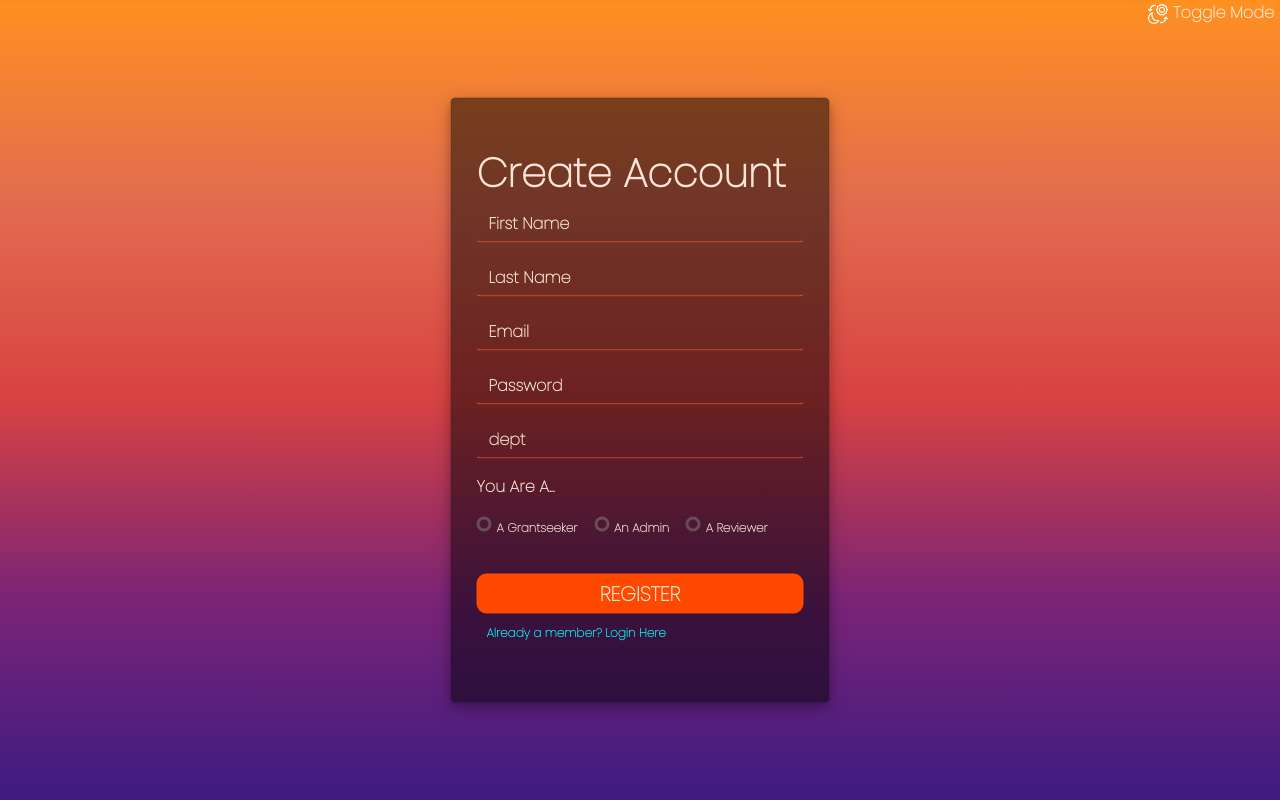
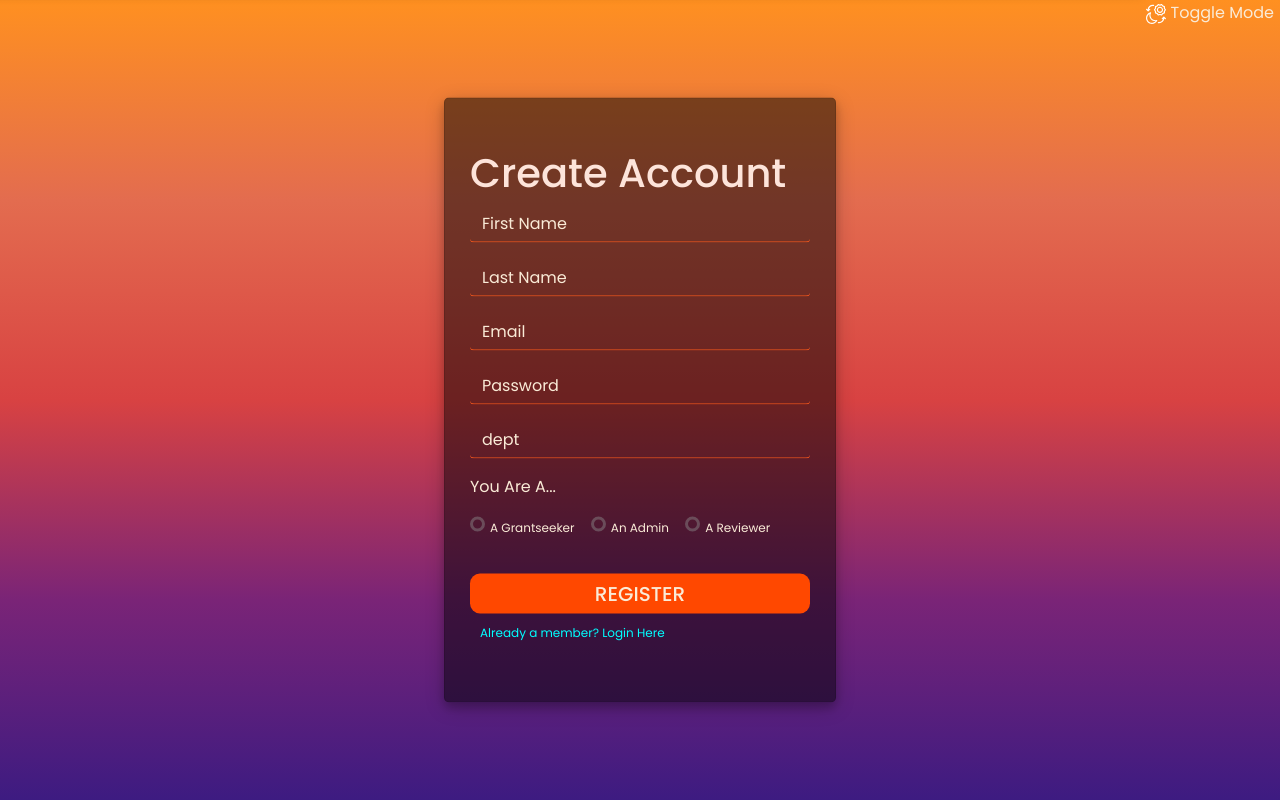
Before and after one commit to CSC400-GMS/gms, a Flask app: page /register in a window 1280 px wide. Run offline with Flask 2, Linux system fonts and the light colour scheme; some libraries are stand-ins or nearby versions.

Commit message:
font and dash design changes

```diff
--- a/gms/static/styles/style.css
+++ b/gms/static/styles/style.css
@@ -18,7 +18,7 @@ html {
   --divColor: rgba(0, 0, 0, 0.5);
   --invertColor: invert(1);
   --modalBG: rgba(0, 0, 0, 0.9);
-  --scrollBar: gray;
+  --scrollBar: rgb(45,45,45);
 }
 .light-mode {
   --mainBG: linear-gradient(#f0f1f6 85%, #fdecaf 90%, #e27474 95%, rgba(122,36,119,.8) 100%);
@@ -46,7 +46,7 @@ body {
 .btn-toggle {
   background-color: transparent;
   color: var(--contrastText);
-  font-weight: 700;
+  font-weight: 400;
   border: none;
   float: right;
 }
@@ -93,10 +93,14 @@ body::-webkit-scrollbar-thumb {
 body::-webkit-scrollbar-thumb:hover {
   background: #555;
 }
-
+.reviewer-panel::-webkit-scrollbar-corner,
+#admin-panel::-webkit-scrollbar-corner,
+#gs-panel::-webkit-scrollbar-corner {
+  background: var(--scrollBar);
+}
 .reg-log {
   color: var(--linkColor);
-  font-weight: 700;
+  font-weight: 400;
   font-size: .75em;
   padding: 10px;
 }
@@ -112,10 +116,13 @@ body::-webkit-scrollbar-thumb:hover {
   border-radius: 5px;
 }
 
-.form-check-label,
-.login-space h1{
+.form-check-label{
   color: var(--headerText);
-  font-weight: bold;
+  font-weight: 400;
+}
+.login-space h1 {
+  color: var(--headerText);
+  font-weight: 500;
 }
 
 .form-check-label {
@@ -142,7 +149,7 @@ body::-webkit-scrollbar-thumb:hover {
   border: 0;
   border-bottom: 1px solid rgb(255, 90, 27);
   background-color: inherit;
-  font-weight: bold;
+  font-weight: 400;
 }
 
 .form-group input::placeholder {
@@ -162,7 +169,7 @@ body::-webkit-scrollbar-thumb:hover {
   color: antiquewhite;
   padding: 5px 10px;
   margin-top: 35px;
-  font-weight: 900;
+  font-weight: 500;
 }
 
 #btn:hover {
@@ -436,11 +453,11 @@ input[type='checkbox']:checked + label:before{
 .admin-item a {
   color: antiquewhite;
   font-size: large;
-  font-weight: 700;
+  font-weight: 300;
 }
 
 #admin-panel ul, p {
-  font-weight: 700;
+  font-weight: 400;
   color: var(--contrastText);
 }
 
--- a/gms/templates/account_page.html
+++ b/gms/templates/account_page.html
@@ -6,7 +6,7 @@
       <title>Dashboard</title>
       <link rel="stylesheet" href="https://stackpath.bootstrapcdn.com/bootstrap/4.3.1/css/bootstrap.min.css" integrity="sha384-ggOyR0iXCbMQv3Xipma34MD+dH/1fQ784/j6cY/iJTQUOhcWr7x9JvoRxT2MZw1T"crossorigin="anonymous">
       <link rel="preconnect" href="https://fonts.gstatic.com">
-      <link href="https://fonts.googleapis.com/css2?family=Poppins:wght@100&display=swap" rel="stylesheet">
+      <link href="https://fonts.googleapis.com/css2?family=Poppins:wght@100;300;400;500&display=swap" rel="stylesheet">
       <link href="{{ url_for('static', filename='styles/style.css') }}" rel="stylesheet" type="text/css" />
       <link rel="stylesheet" href="https://use.fontawesome.com/releases/v5.15.2/css/all.css" integrity="sha384-vSIIfh2YWi9wW0r9iZe7RJPrKwp6bG+s9QZMoITbCckVJqGCCRhc+ccxNcdpHuYu" crossorigin="anonymous">
     </head>
--- a/gms/templates/admingrants.html
+++ b/gms/templates/admingrants.html
@@ -6,7 +6,8 @@
       <title>Grants</title>
       <link rel="stylesheet" href="https://stackpath.bootstrapcdn.com/bootstrap/4.3.1/css/bootstrap.min.css"
  integrity="sha384-ggOyR0iXCbMQv3Xipma34MD+dH/1fQ784/j6cY/iJTQUOhcWr7x9JvoRxT2MZw1T"crossorigin="anonymous">
-      <link href="https://fonts.googleapis.com/css2?family=Poppins:wght@100&display=swap" rel="stylesheet">
+      <link rel="preconnect" href="https://fonts.gstatic.com">
+      <link href="https://fonts.googleapis.com/css2?family=Poppins:wght@100;300;400;500&display=swap" rel="stylesheet">
       <link href="{{ url_for('static', filename='styles/style.css') }}" rel="stylesheet" type="text/css" />
       <link rel="stylesheet" href="https://use.fontawesome.com/releases/v5.15.2/css/all.css" integrity="sha384-vSIIfh2YWi9wW0r9iZe7RJPrKwp6bG+s9QZMoITbCckVJqGCCRhc+ccxNcdpHuYu" crossorigin="anonymous">
     </head>
--- a/gms/templates/grant_upload.html
+++ b/gms/templates/grant_upload.html
@@ -12,7 +12,8 @@
     <script type="text/javascript" src="https://cdnjs.cloudflare.com/ajax/libs/tempusdominus-bootstrap-4/5.0.1/js/tempusdominus-bootstrap-4.min.js"></script>
     <link rel="stylesheet" href="https://cdnjs.cloudflare.com/ajax/libs/tempusdominus-bootstrap-4/5.0.1/css/tempusdominus-bootstrap-4.min.css" />
     <script src="https://cdnjs.cloudflare.com/ajax/libs/font-awesome/5.11.2/js/all.js" integrity="sha256-2JRzNxMJiS0aHOJjG+liqsEOuBb6++9cY4dSOyiijX4=" crossorigin="anonymous"></script>
-    <link href="https://fonts.googleapis.com/css2?family=Poppins:wght@100&display=swap" rel="stylesheet">
+    <link rel="preconnect" href="https://fonts.gstatic.com">
+    <link href="https://fonts.googleapis.com/css2?family=Poppins:wght@100;300;400;500&display=swap" rel="stylesheet">
     <link href="{{ url_for('static', filename='styles/style.css') }}" rel="stylesheet" type="text/css" />
     <link rel="stylesheet" href="https://use.fontawesome.com/releases/v5.15.2/css/all.css" integrity="sha384-vSIIfh2YWi9wW0r9iZe7RJPrKwp6bG+s9QZMoITbCckVJqGCCRhc+ccxNcdpHuYu" crossorigin="anonymous">
   </head>
--- a/gms/templates/index.html
+++ b/gms/templates/index.html
@@ -5,7 +5,8 @@
     <meta name="viewport" content="width=device-width">
     <title>Grant MS Login</title>
     <link rel="stylesheet" href="https://stackpath.bootstrapcdn.com/bootstrap/4.3.1/css/bootstrap.min.css" integrity="sha384-ggOyR0iXCbMQv3Xipma34MD+dH/1fQ784/j6cY/iJTQUOhcWr7x9JvoRxT2MZw1T" crossorigin="anonymous">
-    <link href="https://fonts.googleapis.com/css2?family=Poppins:wght@100&display=swap" rel="stylesheet">
+    <link rel="preconnect" href="https://fonts.gstatic.com">
+    <link href="https://fonts.googleapis.com/css2?family=Poppins:wght@100;300;400;500&display=swap" rel="stylesheet">
     <link href="{{ url_for('static', filename='styles/style.css') }}" rel="stylesheet" type="text/css" />
   </head>
   <body class="dark-mode">
--- a/gms/templates/pro_review.html
+++ b/gms/templates/pro_review.html
@@ -9,9 +9,8 @@
       <script src="https://cdnjs.cloudflare.com/ajax/libs/popper.js/1.16.0/umd/popper.min.js"></script>
       <script src="https://maxcdn.bootstrapcdn.com/bootstrap/4.4.1/js/bootstrap.min.js"></script>
       <script src="https://cdnjs.cloudflare.com/ajax/libs/font-awesome/5.11.2/js/all.js" integrity="sha256-2JRzNxMJiS0aHOJjG+liqsEOuBb6++9cY4dSOyiijX4=" crossorigin="anonymous"></script>
-
-
-      <link href="https://fonts.googleapis.com/css2?family=Poppins:wght@100&display=swap" rel="stylesheet">
+      <link rel="preconnect" href="https://fonts.gstatic.com">
+      <link href="https://fonts.googleapis.com/css2?family=Poppins:wght@100;300;400;500&display=swap" rel="stylesheet">
       <link href="{{ url_for('static', filename='styles/style.css') }}" rel="stylesheet" type="text/css" />
       <link rel="stylesheet" href="https://use.fontawesome.com/releases/v5.15.2/css/all.css" integrity="sha384-vSIIfh2YWi9wW0r9iZe7RJPrKwp6bG+s9QZMoITbCckVJqGCCRhc+ccxNcdpHuYu" crossorigin="anonymous">
 
--- a/gms/templates/proposal_upload.html
+++ b/gms/templates/proposal_upload.html
@@ -11,7 +11,8 @@
     <script src="https://cdnjs.cloudflare.com/ajax/libs/font-awesome/5.11.2/js/all.js" integrity="sha256-2JRzNxMJiS0aHOJjG+liqsEOuBb6++9cY4dSOyiijX4=" crossorigin="anonymous"></script>
 
 
-    <link href="https://fonts.googleapis.com/css2?family=Poppins:wght@100&display=swap" rel="stylesheet">
+    <link rel="preconnect" href="https://fonts.gstatic.com">
+    <link href="https://fonts.googleapis.com/css2?family=Poppins:wght@100;300;400;500&display=swap" rel="stylesheet">
     <link href="{{ url_for('static', filename='styles/style.css') }}" rel="stylesheet" type="text/css" />
     <link rel="stylesheet" href="https://use.fontawesome.com/releases/v5.15.2/css/all.css" integrity="sha384-vSIIfh2YWi9wW0r9iZe7RJPrKwp6bG+s9QZMoITbCckVJqGCCRhc+ccxNcdpHuYu" crossorigin="anonymous">
 
--- a/gms/templates/register.html
+++ b/gms/templates/register.html
@@ -6,7 +6,8 @@
     <title>Registration</title>
     <link rel="stylesheet" href="https://stackpath.bootstrapcdn.com/bootstrap/4.3.1/css/bootstrap.min.css" integrity="sha384-ggOyR0iXCbMQv3Xipma34MD+dH/1fQ784/j6cY/iJTQUOhcWr7x9JvoRxT2MZw1T" crossorigin="anonymous">
     <script src="https://ajax.googleapis.com/ajax/libs/jquery/3.4.1/jquery.min.js"></script>
-    <link href="https://fonts.googleapis.com/css2?family=Poppins:wght@100&display=swap" rel="stylesheet">
+    <link rel="preconnect" href="https://fonts.gstatic.com">
+    <link href="https://fonts.googleapis.com/css2?family=Poppins:wght@100;300;400;500&display=swap" rel="stylesheet">
     <link href="{{ url_for('static', filename='styles/style.css') }}" rel="stylesheet" type="text/css" />
   </head>
   <body class="dark-mode">
@@ -34,7 +35,7 @@
               <div class="form-group">
                 <input type="dept" class="form-control" name="dept" placeholder="dept">
               </div>
-              <p style="font-weight: 700;">You Are A...</p>
+              <p>You Are A...</p>
               <div class="form-check-inline">
                 <label class="form-check-label">
                   <input type="radio" class="form-check-input" name="userclass" value="researcher" onclick="delete_fields('gs');add_fields('gs');">A Grantseeker
@@ -69,13 +70,13 @@
 
 		if(u == 'gs') {
 		//check if fields exist
-		var $label = $("<div class='form-group' id='label' style='font-weight: 700;'><p>Just a little more info...</p></div>");
+		var $label = $("<div class='form-group' id='label'><p>Just a little more info...</p></div>");
 		var $time = $("<div class='form-check-inline' name='time'><label class='form-check-label'><input type='radio' class='form-check-input' name='status' value='full'>Full Time</label></div><div class='form-check-inline'><label class='form-check-label' name='time'><input type='radio' class='form-check-input' name='status' value='part'>Part Time</label></div>");
 		($label).insertAfter('#check');
 		($time).insertAfter('#label');
 		}
     else if (u == 'admin') {
-      var $label = $("<div class='form-group' id='label'><p style='font-weight: 700;'>Just a little more info...</p></div>");
+      var $label = $("<div class='form-group' id='label'><p>Just a little more info...</p></div>");
       var $num = $("<div class='form-group' id='num'><input type='num' class='form-control' name='num' placeholder='ID Number'></div>");
       ($label).insertAfter('#check');
       ($num).insertAfter('#label');
--- a/gms/templates/reviewassign.html
+++ b/gms/templates/reviewassign.html
@@ -14,7 +14,8 @@
     <link rel="stylesheet" href="https://cdnjs.cloudflare.com/ajax/libs/tempusdominus-bootstrap-4/5.0.1/css/tempusdominus-bootstrap-4.min.css" />
     <script src="https://cdnjs.cloudflare.com/ajax/libs/font-awesome/5.11.2/js/all.js" integrity="sha256-2JRzNxMJiS0aHOJjG+liqsEOuBb6++9cY4dSOyiijX4=" crossorigin="anonymous"></script>
 
-    <link href="https://fonts.googleapis.com/css2?family=Poppins:wght@100&display=swap" rel="stylesheet">
+    <link rel="preconnect" href="https://fonts.gstatic.com">
+    <link href="https://fonts.googleapis.com/css2?family=Poppins:wght@100;300;400;500&display=swap" rel="stylesheet">
     <link href="{{ url_for('static', filename='styles/style.css') }}" rel="stylesheet" type="text/css" />
     <link rel="stylesheet" href="https://use.fontawesome.com/releases/v5.15.2/css/all.css" integrity="sha384-vSIIfh2YWi9wW0r9iZe7RJPrKwp6bG+s9QZMoITbCckVJqGCCRhc+ccxNcdpHuYu" crossorigin="anonymous">
   </head>
--- a/gms/templates/reviewerdash.html
+++ b/gms/templates/reviewerdash.html
@@ -6,7 +6,8 @@
       <title>Dashboard</title>
       <link rel="stylesheet" href="https://stackpath.bootstrapcdn.com/bootstrap/4.3.1/css/bootstrap.min.css" integrity="sha384-ggOyR0iXCbMQv3Xipma34MD+dH/1fQ784/j6cY/iJTQUOhcWr7x9JvoRxT2MZw1T"crossorigin="anonymous">
       <link rel="preconnect" href="https://fonts.gstatic.com">
-      <link href="https://fonts.googleapis.com/css2?family=Poppins:wght@100&display=swap" rel="stylesheet">
+      <link rel="preconnect" href="https://fonts.gstatic.com">
+      <link href="https://fonts.googleapis.com/css2?family=Poppins:wght@100;300;400;500&display=swap" rel="stylesheet">
       <link href="{{ url_for('static', filename='styles/style.css') }}" rel="stylesheet" type="text/css" />
       <link rel="stylesheet" href="https://use.fontawesome.com/releases/v5.15.2/css/all.css" integrity="sha384-vSIIfh2YWi9wW0r9iZe7RJPrKwp6bG+s9QZMoITbCckVJqGCCRhc+ccxNcdpHuYu" crossorigin="anonymous">
     </head>
--- a/gms/templates/showgrants.html
+++ b/gms/templates/showgrants.html
@@ -7,7 +7,8 @@
       <link rel="stylesheet" href="https://stackpath.bootstrapcdn.com/bootstrap/4.3.1/css/bootstrap.min.css"
  integrity="sha384-ggOyR0iXCbMQv3Xipma34MD+dH/1fQ784/j6cY/iJTQUOhcWr7x9JvoRxT2MZw1T"crossorigin="anonymous">
       <link rel="preconnect" href="https://fonts.gstatic.com">
-      <link href="https://fonts.googleapis.com/css2?family=Poppins:wght@100&display=swap" rel="stylesheet">
+      <link rel="preconnect" href="https://fonts.gstatic.com">
+      <link href="https://fonts.googleapis.com/css2?family=Poppins:wght@100;300;400;500&display=swap" rel="stylesheet">
       <link href="{{ url_for('static', filename='styles/style.css') }}" rel="stylesheet" type="text/css" />
       <link rel="stylesheet" href="https://use.fontawesome.com/releases/v5.15.2/css/all.css" integrity="sha384-vSIIfh2YWi9wW0r9iZe7RJPrKwp6bG+s9QZMoITbCckVJqGCCRhc+ccxNcdpHuYu" crossorigin="anonymous">
 <style>
--- a/gms/templates/sidenav.html
+++ b/gms/templates/sidenav.html
@@ -35,7 +35,7 @@
   text-decoration: none;
   font-size: 25px;
   color: var(--contrastText);
-  font-weight: 600;
+  font-weight: 400;
   display: block;
 }
 
@@ -47,7 +47,7 @@
 button {
   background-color: transparent;
   color: var(--contrastText);
-  font-weight: 700;
+  font-weight: 400;
   border: none;
 }
 
```
Also changed, not shown: other parts of gms/static/styles/style.css (+34 -16 lines), gms/templates/admindash.html (+10 -8 lines), gms/templates/gsdash.html (+9 -9 lines).
